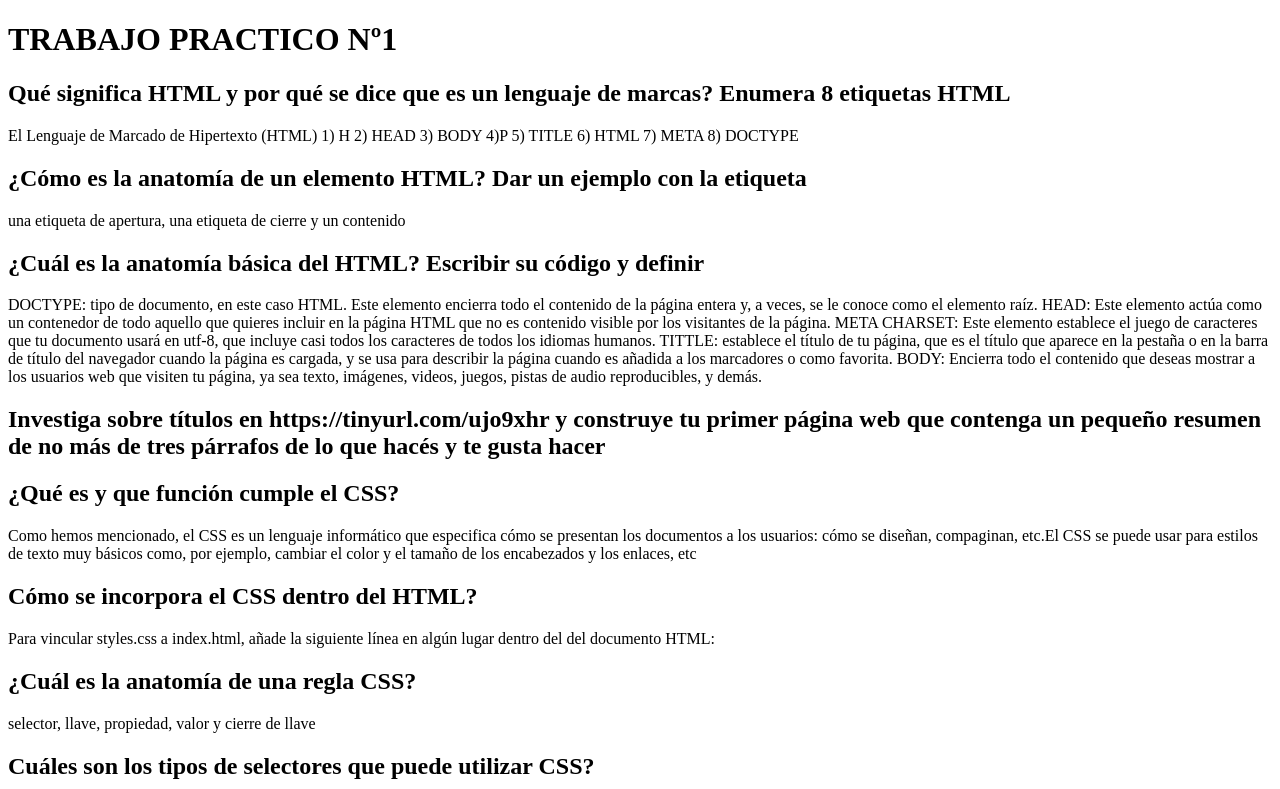
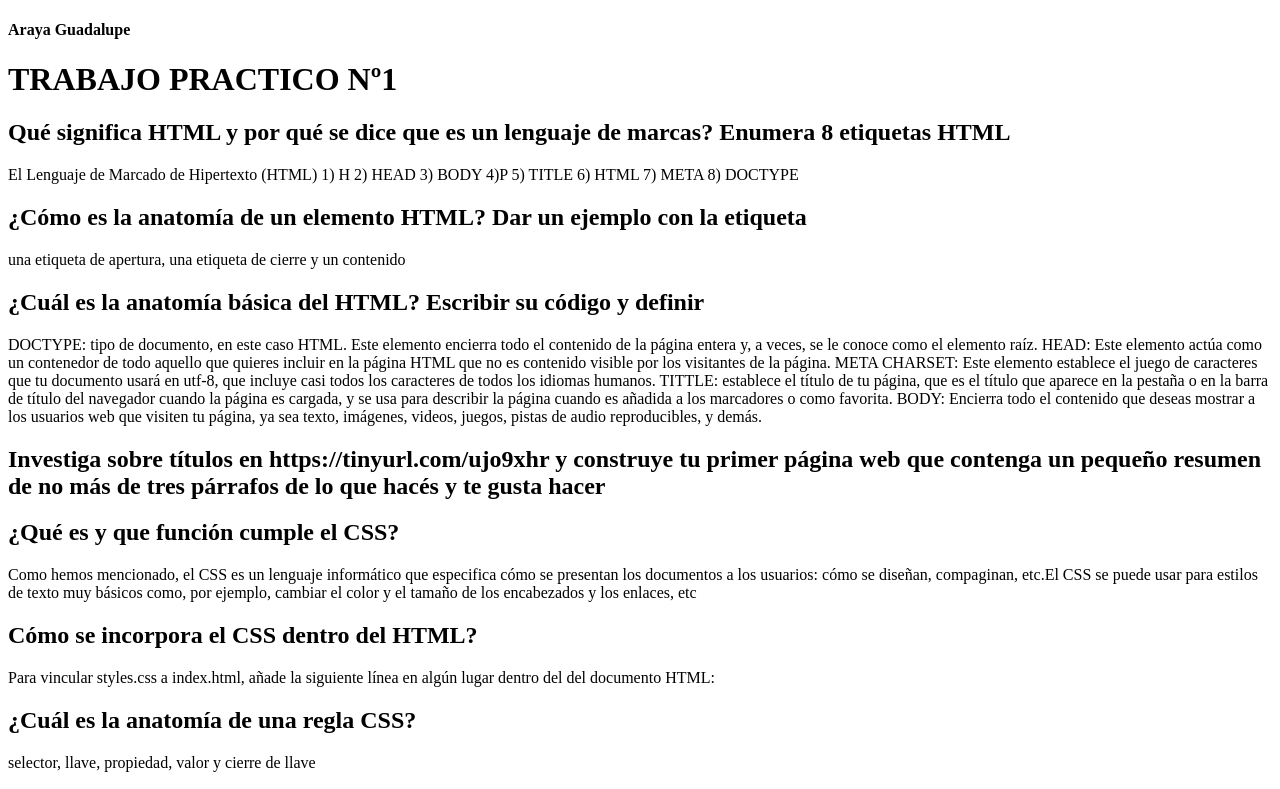
Before and after one commit to fernuked/prueba, a plain HTML site: page intex.html in a window 1280 px wide. Shown: the top 789 px of the page. Drawn offline with Linux system fonts and the light colour scheme.

Commit message:
Pagina personal Araya

```diff
--- a/intex.html
+++ b/intex.html
@@ -6,6 +6,7 @@
     <title>trabajo practico nº1</title>
 </head>
 <body>
+    <h4>Araya Guadalupe</h4>
     <h1>TRABAJO PRACTICO Nº1</h1>
     <p></p>
     <h2>Qué significa HTML y por qué se dice que es un lenguaje de marcas? Enumera 8 etiquetas HTML</h2>
```
